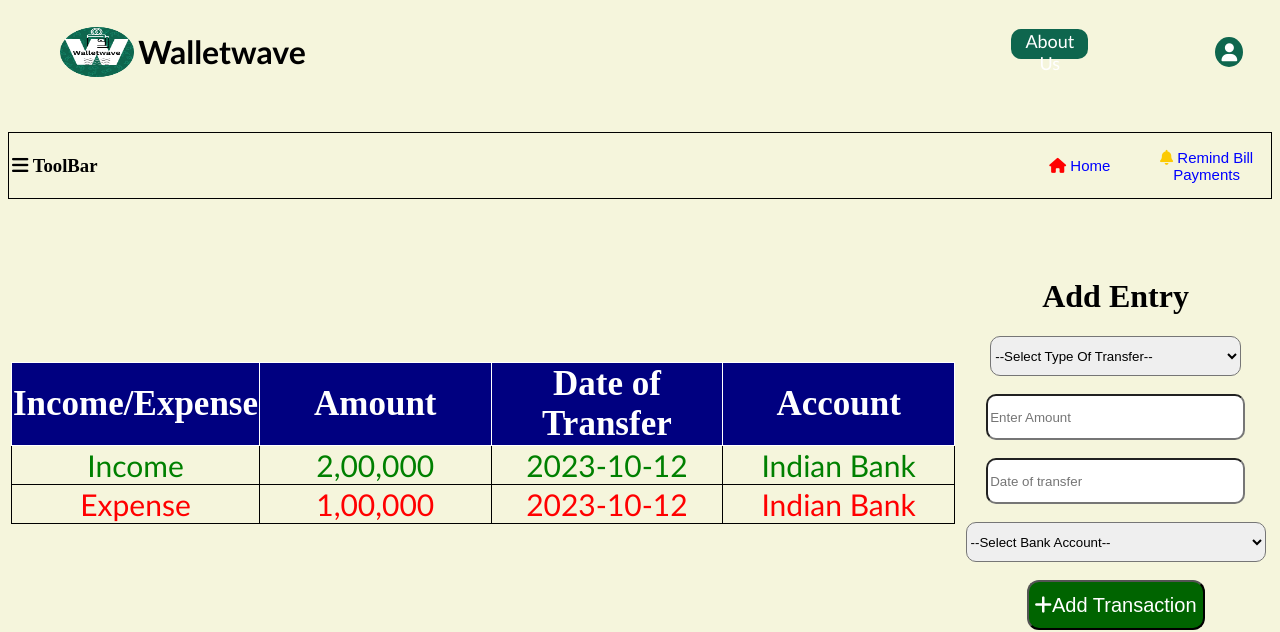
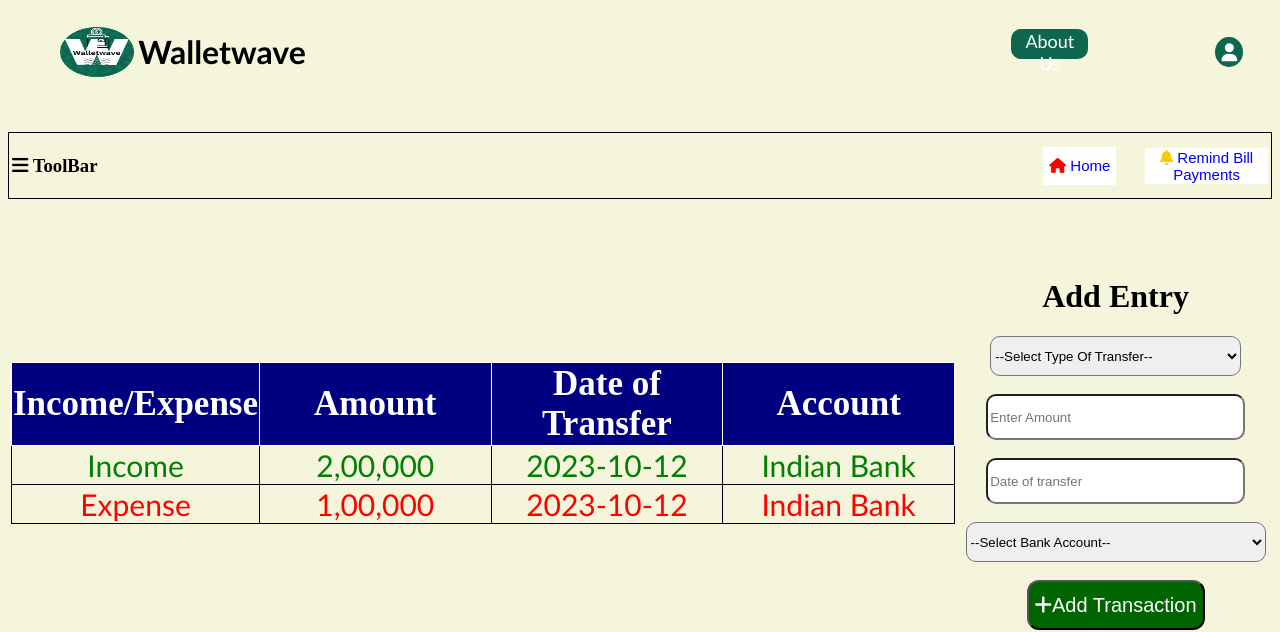
Before and after one commit to BraxtonElmer/WalletWave, a PHP site: page /history.html in a window 1280 px wide. Shown: the top 632 px of the page. Run offline with PHP 8.4, Linux system fonts and the light colour scheme.

Commit message:
style.css

```diff
--- a/style.css
+++ b/style.css
@@ -78,7 +78,7 @@
 	cursor: pointer;
 }
 .tools{
-	background: beige;
+	background: white;
 	color:blue;
 	font-size:15px;
 	border-width:0px;
```
